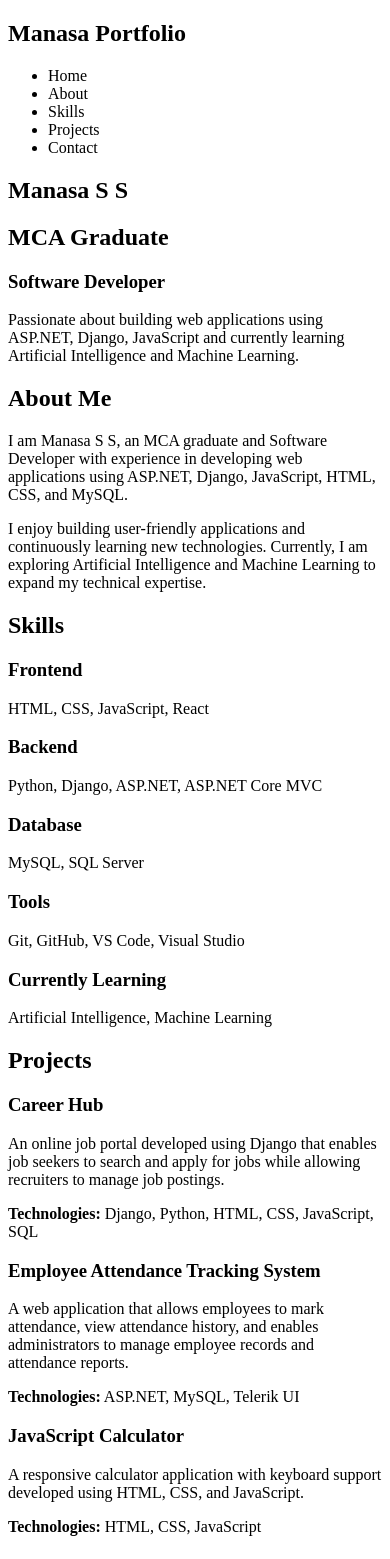
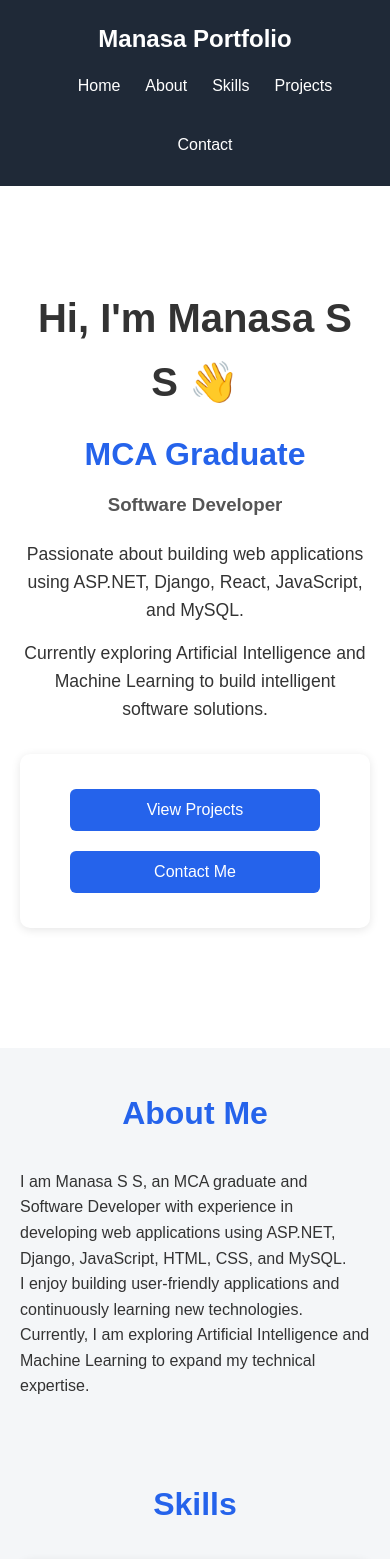
Before and after one commit to manasa0922/my-portfolio, a React (Vite) app: page / in a window 390 px wide. Shown: the top 1559 px of the page. Built offline with nearby package versions, Linux system fonts and the light colour scheme.

Commit message:
Added hero styling and portfolio layou

```diff
--- a/src/components/Hero.jsx
+++ b/src/components/Hero.jsx
@@ -1,16 +1,26 @@
 function Hero() {
   return (
-    <section>
-      <h1>Manasa S S</h1>
+    <section className="hero">
+      <h1>Hi, I'm Manasa S S 👋</h1>
+
       <h2>MCA Graduate</h2>
 
       <h3>Software Developer</h3>
 
       <p>
         Passionate about building web applications using ASP.NET,
-        Django, JavaScript and currently learning Artificial
-        Intelligence and Machine Learning.
+        Django, React, JavaScript, and MySQL.
       </p>
+
+      <p>
+        Currently exploring Artificial Intelligence and Machine Learning
+        to build intelligent software solutions.
+      </p>
+
+      <div className="hero-buttons">
+        <button>View Projects</button>
+        <button>Contact Me</button>
+      </div>
     </section>
   );
 }
--- a/src/components/Skills.jsx
+++ b/src/components/Skills.jsx
@@ -2,24 +2,27 @@ function Skills(){
   return (
     <>
     <section>
-      <h2>Skills</h2>
+    <h2>Skills</h2>
 
-      <div>
+    <div>
         <h3>Frontend</h3>
         <p>HTML, CSS, JavaScript, React</p>
+    </div>
 
+    <div>
         <h3>Backend</h3>
         <p>Python, Django, ASP.NET, ASP.NET Core MVC</p>
+    </div>
 
+    <div>
         <h3>Database</h3>
         <p>MySQL, SQL Server</p>
+    </div>
 
+    <div>
         <h3>Tools</h3>
         <p>Git, GitHub, VS Code, Visual Studio</p>
-
-        <h3>Currently Learning</h3>
-        <p>Artificial Intelligence, Machine Learning</p>
-      </div>
+    </div>
     </section>
     </>
   );
--- a/src/main.jsx
+++ b/src/main.jsx
@@ -1,6 +1,7 @@
 import { StrictMode } from 'react'
 import { createRoot } from 'react-dom/client'
 import App from './App.jsx'
+import './styles.css'
 
 createRoot(document.getElementById('root')).render(
   <StrictMode>
--- /dev/null
+++ b/src/styles.css
@@ -0,0 +1,199 @@
+/* =========================
+   Global Styles
+========================= */
+
+* {
+    margin: 0;
+    padding: 0;
+    box-sizing: border-box;
+}
+
+body {
+    font-family: Arial, Helvetica, sans-serif;
+    background-color: #f4f6f8;
+    color: #333;
+    line-height: 1.6;
+}
+
+/* =========================
+   Navbar
+========================= */
+
+nav {
+    display: flex;
+    justify-content: space-between;
+    align-items: center;
+    background-color: #1f2937;
+    color: white;
+    padding: 20px 50px;
+    position: sticky;
+    top: 0;
+}
+
+nav h2 {
+    margin: 0;
+}
+
+nav ul {
+    display: flex;
+    list-style: none;
+    gap: 25px;
+}
+
+nav li {
+    cursor: pointer;
+    transition: 0.3s;
+}
+
+nav li:hover {
+    color: #60a5fa;
+}
+
+/* =========================
+   Hero Section
+========================= */
+
+.hero {
+    text-align: center;
+    padding: 100px 20px;
+    background: white;
+}
+
+.hero h1 {
+    font-size: 3.5rem;
+    margin-bottom: 15px;
+}
+
+.hero h2 {
+    color: #2563eb;
+    margin-bottom: 10px;
+}
+
+.hero h3 {
+    color: #555;
+    margin-bottom: 20px;
+}
+
+.hero p {
+    max-width: 800px;
+    margin: 15px auto;
+    font-size: 1.1rem;
+}
+
+.hero-buttons {
+    margin-top: 30px;
+}
+
+.hero-buttons button {
+    padding: 12px 25px;
+    margin: 10px;
+    border: none;
+    border-radius: 6px;
+    background-color: #2563eb;
+    color: white;
+    cursor: pointer;
+    font-size: 16px;
+    transition: 0.3s;
+}
+
+.hero-buttons button:hover {
+    background-color: #1d4ed8;
+}
+
+/* =========================
+   Sections
+========================= */
+
+section {
+    padding: 60px 80px;
+}
+
+section h2 {
+    text-align: center;
+    color: #2563eb;
+    margin-bottom: 30px;
+    font-size: 2rem;
+}
+
+/* =========================
+   Cards
+========================= */
+
+section div {
+    background: white;
+    padding: 25px;
+    margin-bottom: 20px;
+    border-radius: 10px;
+    box-shadow: 0px 2px 10px rgba(0,0,0,0.1);
+}
+
+section div h3 {
+    margin-bottom: 10px;
+    color: #1f2937;
+}
+
+/* =========================
+   Lists
+========================= */
+
+ul {
+    margin-left: 20px;
+}
+
+li {
+    margin-bottom: 8px;
+}
+
+/* =========================
+   Contact Section
+========================= */
+
+.contact {
+    text-align: center;
+}
+
+.contact p {
+    margin-bottom: 10px;
+}
+
+/* =========================
+   Footer
+========================= */
+
+footer {
+    background-color: #1f2937;
+    color: white;
+    text-align: center;
+    padding: 20px;
+}
+
+/* =========================
+   Responsive Design
+========================= */
+
+@media (max-width: 768px) {
+
+    nav {
+        flex-direction: column;
+        gap: 15px;
+        padding: 20px;
+    }
+
+    nav ul {
+        flex-wrap: wrap;
+        justify-content: center;
+    }
+
+    .hero h1 {
+        font-size: 2.5rem;
+    }
+
+    section {
+        padding: 40px 20px;
+    }
+
+    .hero-buttons button {
+        width: 100%;
+        max-width: 250px;
+    }
+}
```
Also changed, not shown: src/App.css (deleted, +0 -184 lines).
